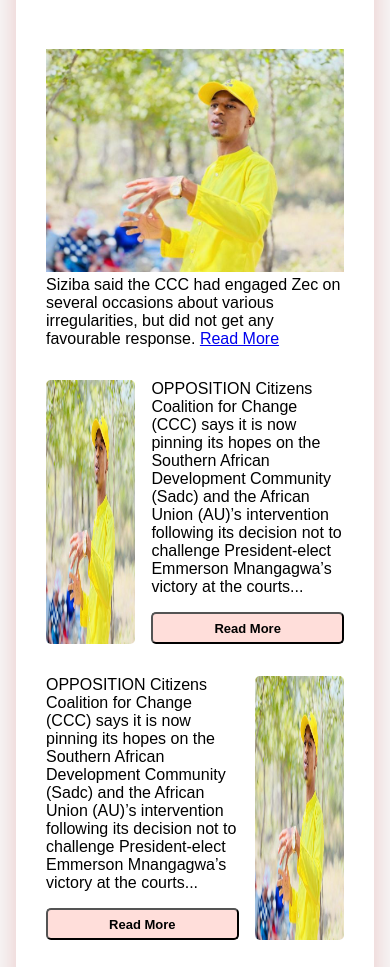
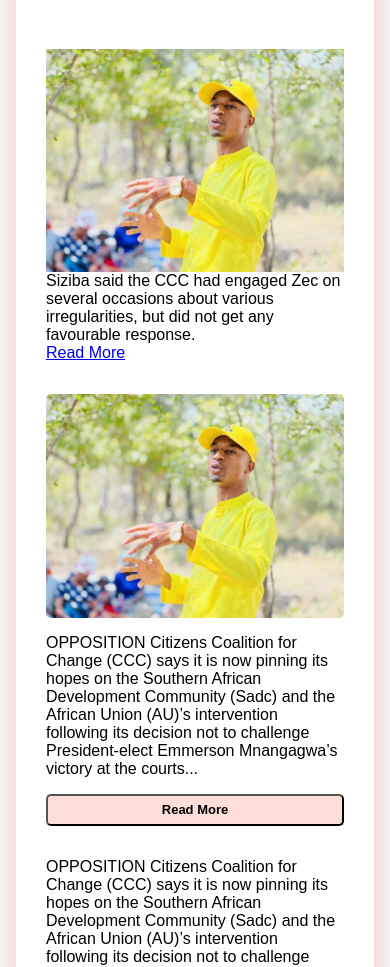
Before and after one commit to dopswae98/newsletters, a plain HTML site: page index.html in a window 390 px wide. Shown: the part 101-1068 px from the top of the page. Drawn offline with Linux system fonts and the light colour scheme; a web font is replaced by a local one.

Commit message:
perfected

```diff
--- a/index.html
+++ b/index.html
@@ -128,6 +128,14 @@
           /* width: auto !important; */
           height: 350px !important;
         }
+        .row-item{
+          flex-direction: column !important;
+          display: flex;
+        }
+        .row-item img{
+          width: 100% !important;
+          height: auto;
+        }
       }
 
       @media (max-width: 1020px) {
@@ -223,12 +231,12 @@
             iOS and Android access experience
             Weekly Newsletter -->
             <td style="padding: 20px 0px; display: flex; flex-direction: column; gap: 2rem;">
-              <div>
+              <div class="row-item">
                 <img src="./images/header.jpg" style="width: 100%; height: auto;" alt="image">
                 <span>Siziba said the CCC had engaged Zec on several occasions about various irregularities, but did not get any favourable response.</span>
                 <span><a href="/#">Read More</a></span>
               </div>
-              <div style="display: flex; gap: 1rem; ">
+              <div class="row-item" style="display: flex; gap: 1rem; ">
 
                 <img src="./images/header.jpg" style="width: 30%;border-radius: 5px; height: auto;" alt="image">
                 <div style="display: flex; flex-direction: column; gap: 1rem;">
@@ -237,7 +245,7 @@
                   <button class="readmore" style="">Read More</button>
                 </div>
               </div>
-              <div style="display: flex; gap: 1rem; ">
+              <div class="row-item" style="display: flex; gap: 1rem; ">
 
                 <div style="display: flex; flex-direction: column; gap: 1rem;">
 
@@ -246,7 +254,7 @@
                 </div>
                 <img src="./images/header.jpg" style="width: 30%;border-radius: 5px; height: auto;" alt="image">
               </div>
-              <div style="display: flex; gap: 1rem; ">
+              <div class="row-item" style="display: flex; gap: 1rem; ">
 
                 <img src="./images/header.jpg" style="width: 30%;border-radius: 5px; height: auto;" alt="image">
                 <div style="display: flex; flex-direction: column; gap: 1rem;">
```
